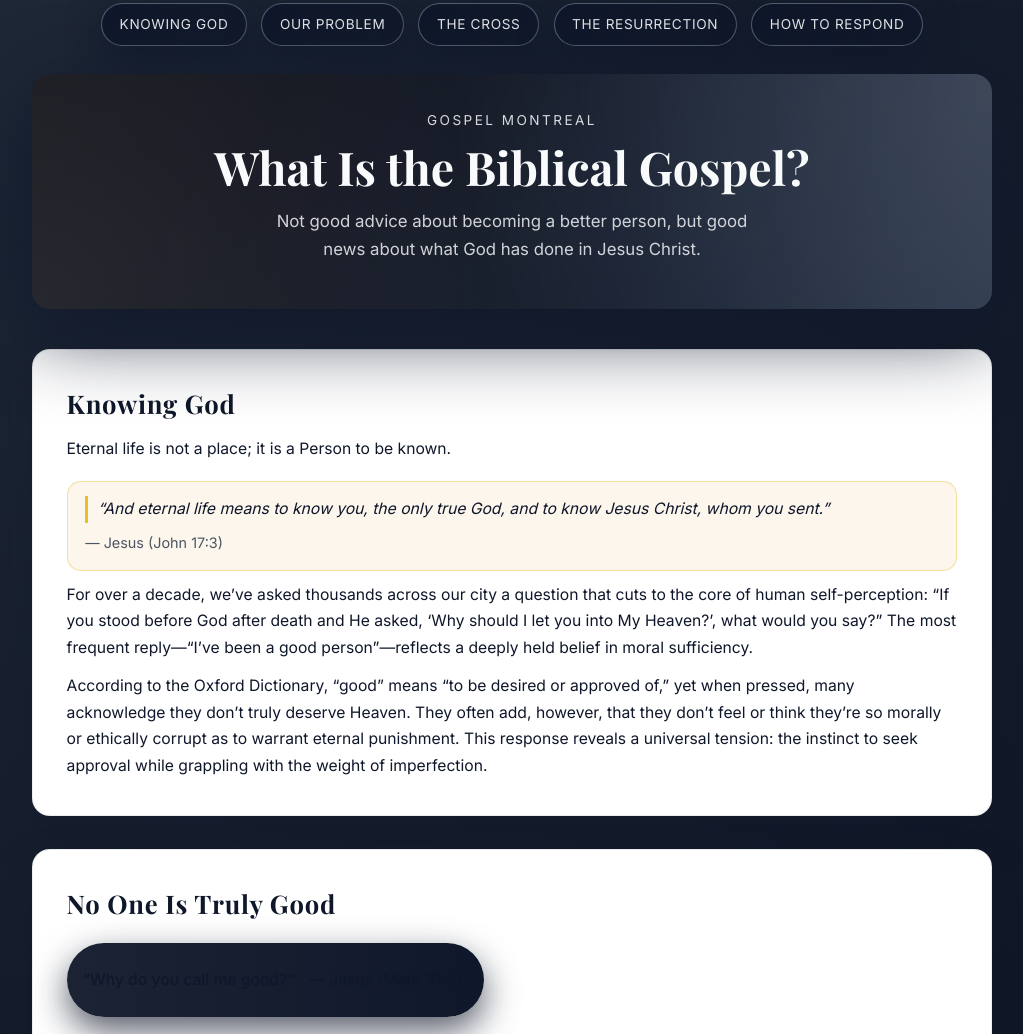
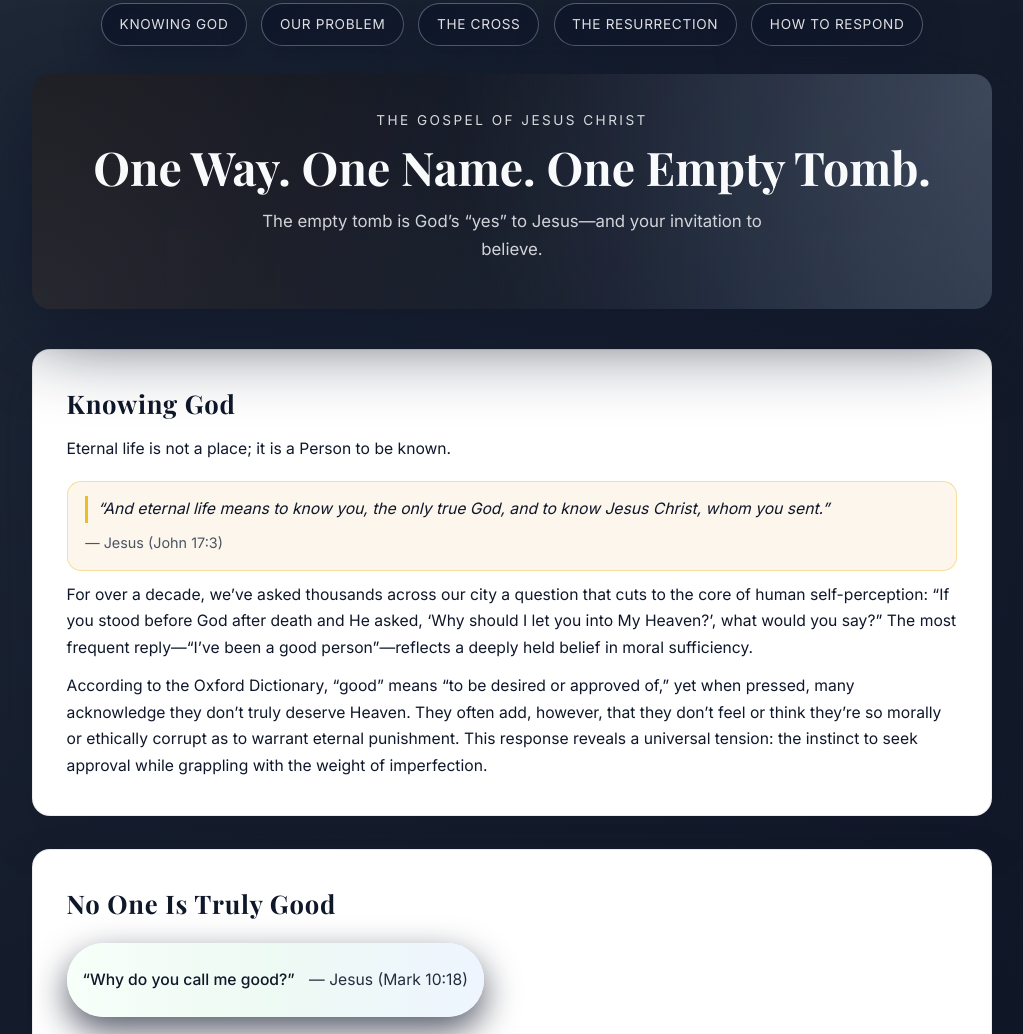
Before and after one commit to mafalarz/gospel-montreal, a website: page src/index.html in a window 1280 px wide. Shown: the part 53-1087 px from the top of the page, without its empty margins (128-1151 px from the left). Drawn offline with nearby package versions, Linux system fonts and the light colour scheme.

Commit message:
update style

```diff
--- a/src/index.html
+++ b/src/index.html
@@ -6,7 +6,7 @@
     name="viewport"
     content="width=device-width, initial-scale=1.0"
   />
-  <title>The Biblical Gospel | Gospel Montreal</title>
+  <title>The Gospel of Jesus Christ</title>
   <meta
     name="description"
     content="A clear, biblical explanation of the gospel of Jesus Christ—who God is, why we need a Savior, the cross, and the resurrection."
@@ -31,10 +31,10 @@
       </nav>
 
       <section class="hero">
-        <p class="hero-overtitle">Gospel Montreal</p>
-        <h1 class="hero-title">What Is the Biblical Gospel?</h1>
+        <p class="hero-overtitle">The Gospel of Jesus Christ</p>
+        <h1 class="hero-title">One Way. One Name. One Empty Tomb.</h1>
         <p class="hero-subtitle">
-          Not good advice about becoming a better person, but good news about what God has done in Jesus Christ.
+          The empty tomb is God’s “yes” to Jesus—and your invitation to believe.
         </p>
       </section>
     </header>
--- a/src/styles.css
+++ b/src/styles.css
@@ -250,9 +250,8 @@ main {
   margin: 1.1rem 0 0.6rem;
   padding: 0.75rem 1rem;
   border-radius: 999px;
-  background: linear-gradient(90deg, rgba(15, 23, 42, 0.95), #0f172a);
+  background: linear-gradient(90deg, #f7fff9 0%, #eefaf3 45%, #eef5ff 100%);
   box-shadow: 0 14px 35px rgba(15, 23, 42, 0.7);
-  color: #e5e7eb;
   display: inline-flex;
   flex-wrap: wrap;
   align-items: baseline;
```
